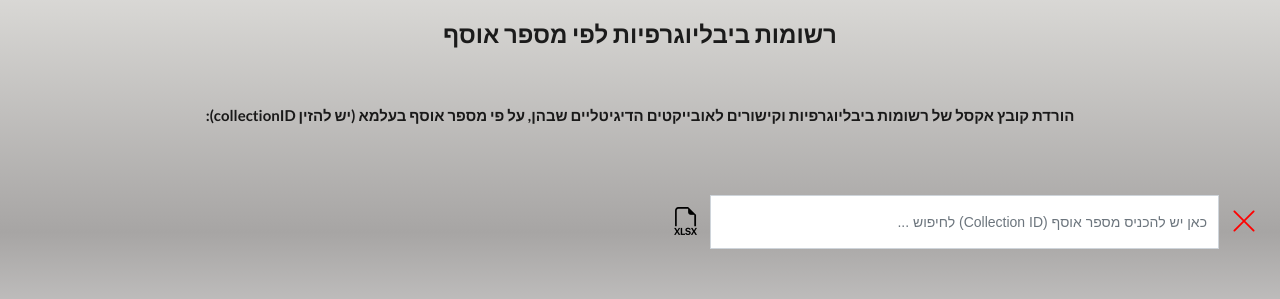
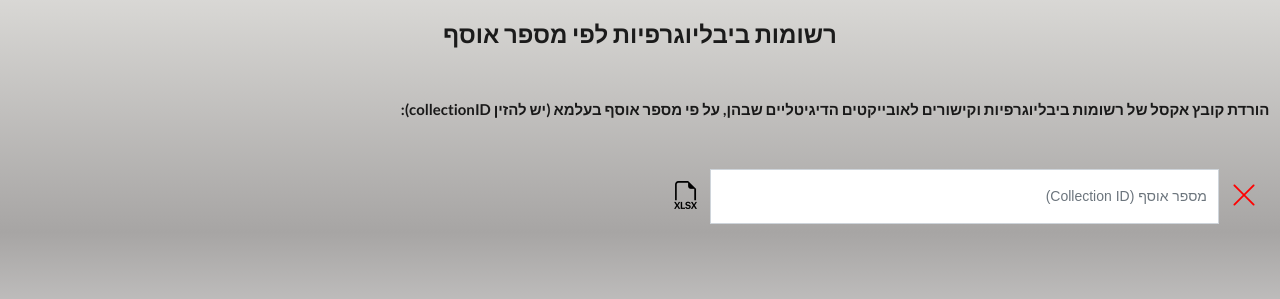
Before and after one commit to Adi-mor2009/LIB-COLLECTION, a React (Create React App) app: page / in a window 1280 px wide. Shown: the part 301-600 px from the top of the page. Built offline with nearby package versions, Linux system fonts and the light colour scheme.

Commit message:
fix incase of error and enter new input + style

```diff
--- a/src/App.css
+++ b/src/App.css
@@ -2,6 +2,12 @@
   text-align: center;
   background-image: linear-gradient(white,rgb(224, 223, 220), rgb(167, 165, 164),white);
   min-height: 100vh;
+}
+
+#collection-sub-title {
+  margin-left: auto;
+  padding-top: 30px;
+  text-align: right;
 }
 
 @media (min-width: 992px) {
--- a/src/App.js
+++ b/src/App.js
@@ -135,6 +135,8 @@ function App() {
   async function handleInputEnter(pageNum) {
     setBibs([]);
     setTotalBibNumberInCollection(0);
+    setGlobalError(false);
+    setSuccess(false);
 
 
     setLoading(true);
@@ -322,12 +324,14 @@ function App() {
         <img src="https://haifa-primo.hosted.exlibrisgroup.com/primo-explore/custom/HAU/img/library-logo.png" alt="ספריית יונס וסוראיה נזריאן" />
         <div style={{ margin: "20px" }}>
           <h2>רשומות ביבליוגרפיות לפי מספר אוסף</h2>
-          <h4 style={{ marginLeft: 'auto !important', paddingTop: '30px' }}>:(collectionID יש להזין) הורדת קובץ אקסל של רשומות ביבליוגרפיות וקישורים לאובייקטים הדיגיטליים שבהן, על פי מספר אוסף בעלמא</h4>
         </div>
+        <Row id="collection-sub-title">
+          <h4>:(collectionID יש להזין) הורדת קובץ אקסל של רשומות ביבליוגרפיות וקישורים לאובייקטים הדיגיטליים שבהן, על פי מספר אוסף בעלמא</h4>
+        </Row>
         <Row id="rowForInput">
           <InputBox
             icon={<i className="bi bi-collection-fill"></i>}
-            placeholder="כאן יש להכניס מספר אוסף (Collection ID) לחיפוש ..."
+            placeholder="מספר אוסף (Collection ID)"
             onEnter={handleInputEnter}
             inputText={searchCollectionText}
             inputTextChange={(text) => setSearchCollectionText(text)}
```
